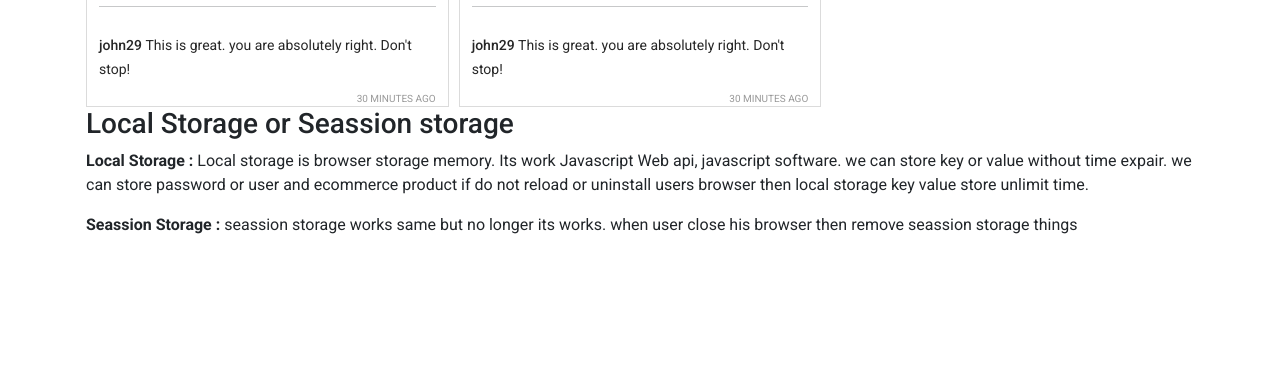
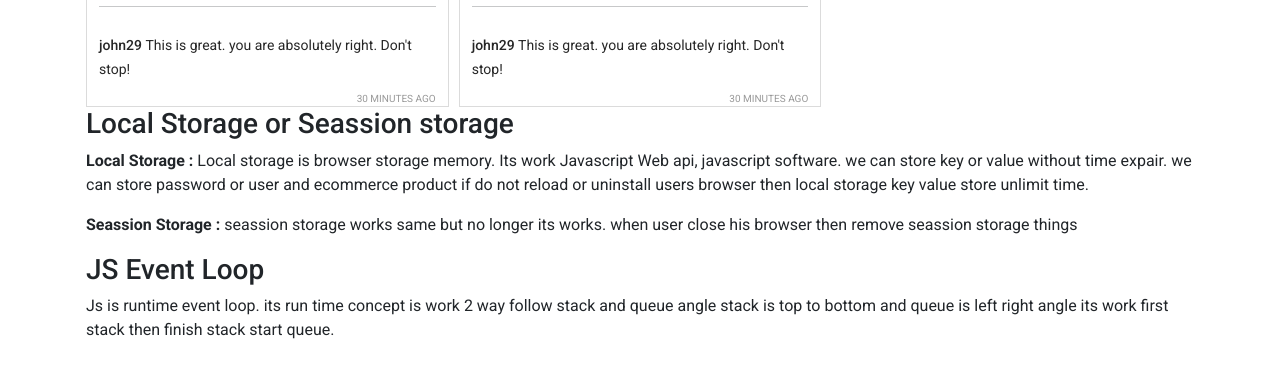
Before and after one commit to mollikacomputer/insta-shohor, a plain HTML site: page index.html in a window 1280 px wide. Shown: the part 1425-1799 px from the top of the page. Before the commit the page ends 1694 px from the top, so only its background shows below. Drawn offline with nearby package versions, Linux system fonts and the light colour scheme.

Commit message:
js event loop description added

```diff
--- a/index.html
+++ b/index.html
@@ -82,6 +82,10 @@
                 <p><b> Seassion Storage :</b> seassion storage works same but no longer its works. when user close his browser then remove seassion storage things </p>
 
             </section>
+            <section>
+                <h3> JS Event Loop</h3>
+                <p> Js is runtime event loop. its run time concept is work 2 way follow stack and queue angle stack is top to bottom and queue is left right angle its work first stack then finish stack start queue.  </p>
+            </section>
         </main>
         <footer></footer>
 
```
